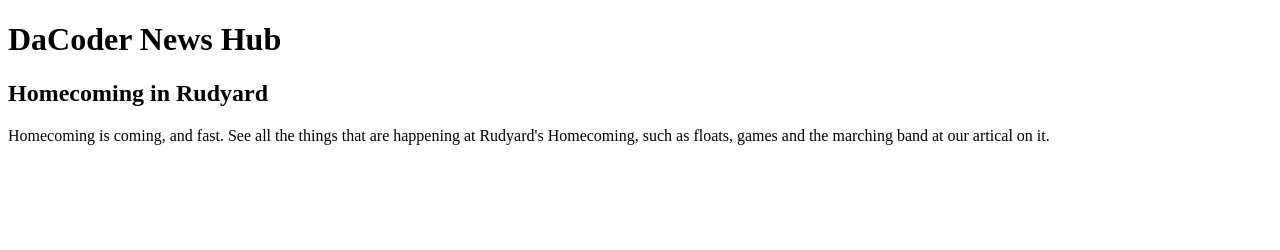
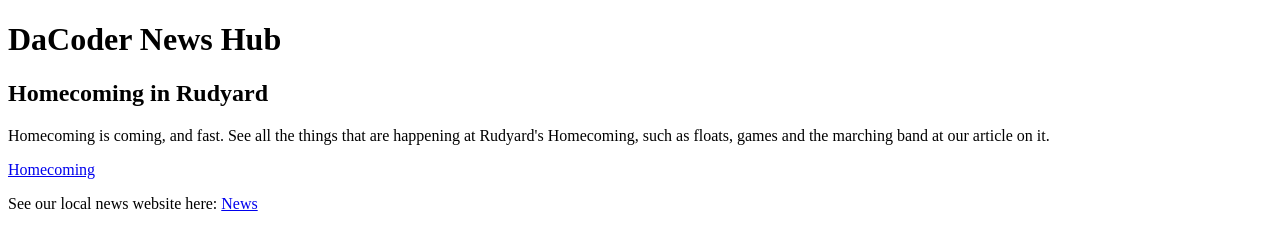
Before and after one commit to DaByteCoder/DaByteCoder.github.io, a plain HTML site: page NewsStuff/newsHub.html in a window 1280 px wide. Drawn offline with Linux system fonts and the light colour scheme.

Commit message:
Add files via upload

```diff
--- a/NewsStuff/newsHub.html
+++ b/NewsStuff/newsHub.html
@@ -6,7 +6,8 @@
         <body>
             <h1>DaCoder News Hub</h1>
             <h2>Homecoming in Rudyard</h2>
-            <p>Homecoming is coming, and fast. See all the things that are happening at Rudyard's Homecoming, such as floats, games and the marching band at our artical on it.</p>
-            <a html=""></a>
+            <p>Homecoming is coming, and fast. See all the things that are happening at Rudyard's Homecoming, such as floats, games and the marching band at our article on it.</p>
+            <a href="article.html">Homecoming</a>
+            <p>See our local news website here: <a href="http://www.rudyardtownship.org/" target="_blank">News</a></p>
         </body>
     </html>
```
Also changed, not shown: NewsStuff/article.html (+1 -0 lines).
